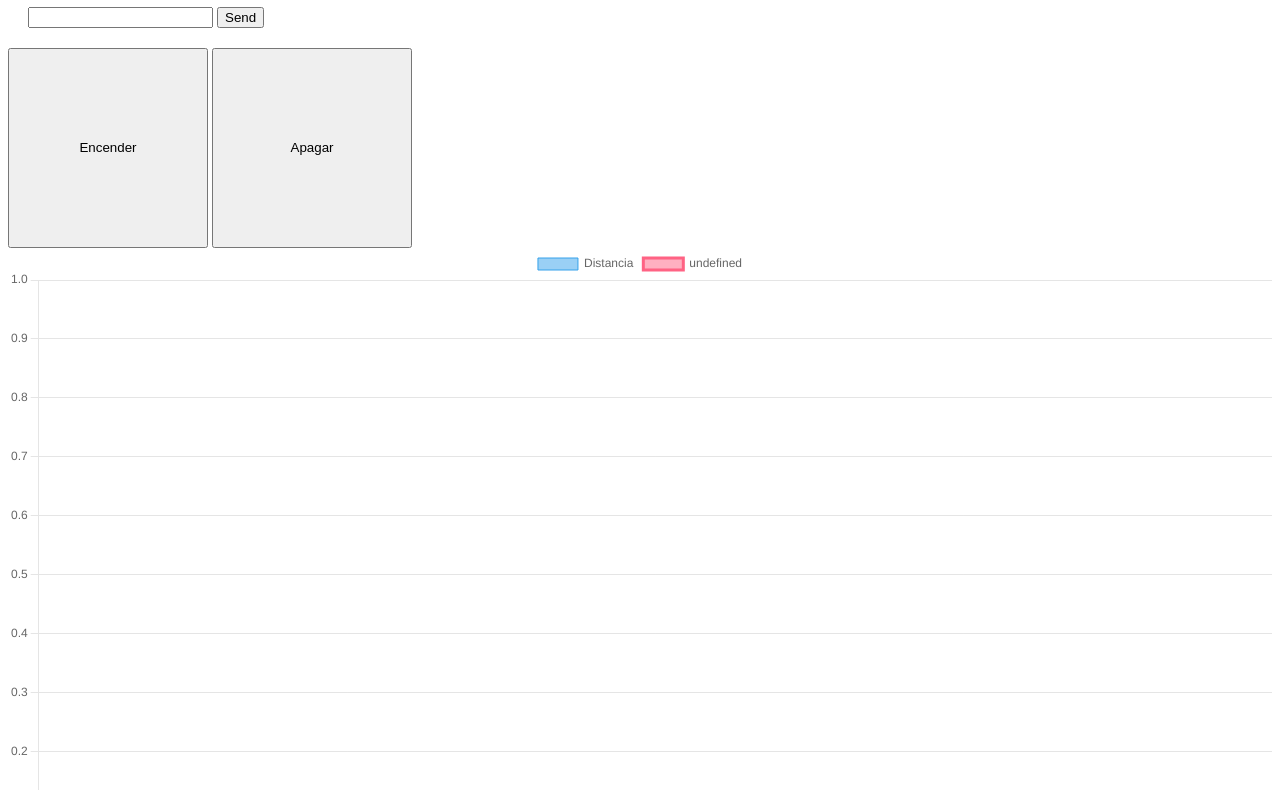
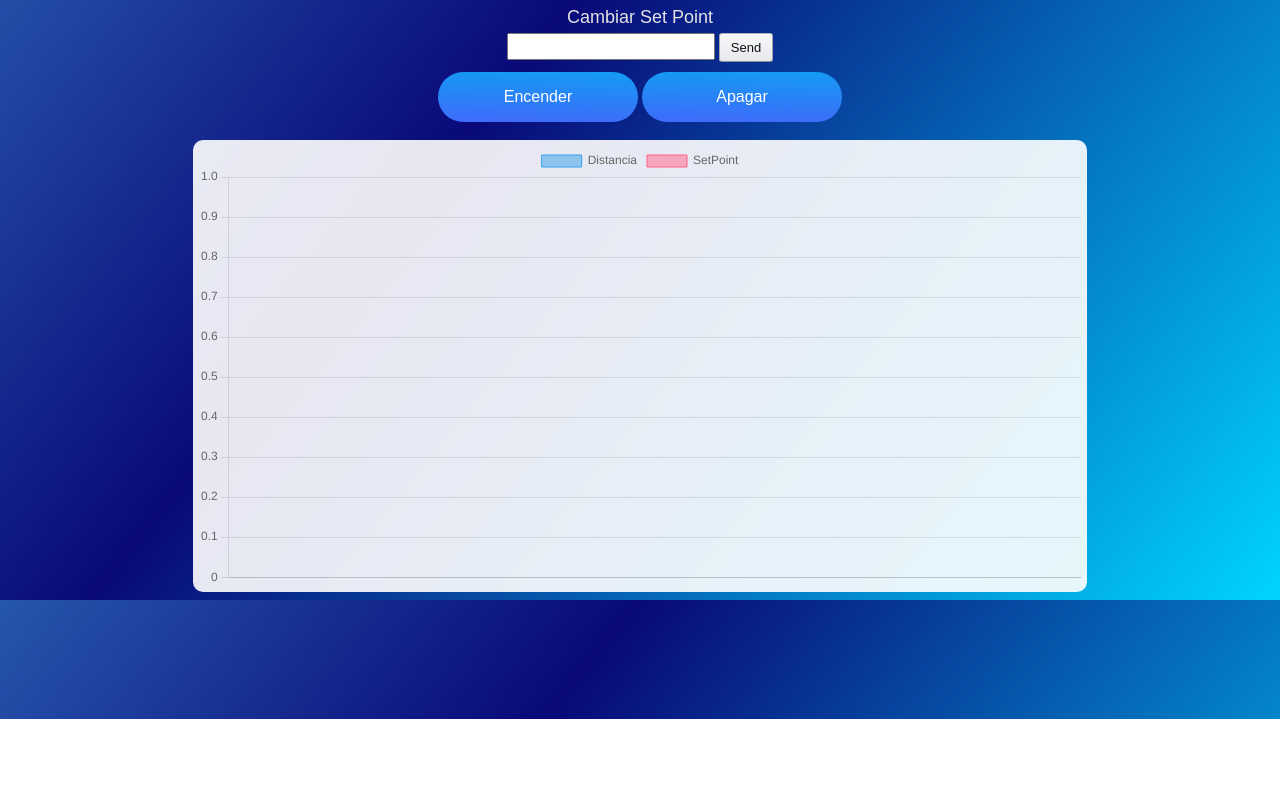
Before and after one commit to BryanWi/RetoPuerta_Website, a website: page src/public/test.html in a window 1280 px wide. Shown: the part 81-871 px from the top of the page. After the commit the page ends 800 px from the top, so only its background shows below. Drawn offline with nearby package versions, Linux system fonts and the light colour scheme; no server answers.

Commit message:
Se agregaron más estilos de css
Botones astetic
Fondo con degradado
Bordes redondeados
mejor font, color y tamaño de letras

```diff
--- a/src/index2.js
+++ b/src/index2.js
@@ -27,8 +27,6 @@ var io = require('socket.io')(server);
 io.on('connect', function (socket) {
 
     console.log('a user connected');
-
-
 
     socket.on('message', function (data) {
         console.log(typeof data);
@@ -65,6 +63,8 @@ io.on('connect', function (socket) {
         console.log('changeSP');
         console.log(data);
         io.emit('changeSP', data);
+
+        //io.emit('updateWeb',{sData: 45, output: 5, SP: 50}) //Test de gráfica
     });
     socket.on('cambioPID', function(data){
         console.log('CambioPID');
--- a/src/public/test.html
+++ b/src/public/test.html
@@ -10,39 +10,168 @@
     <title>SocketIO Tester</title>
     <style>
       #Forms{
-        display: inline-block;
+        display: flex;
+        width: 100%;
+        justify-content: center;
+        align-items: center;
+        flex-direction: column;
       }
       #ChartDiv{
         display: flex;
         align-items: center;
         margin: auto;
       }
+      #input_SP{
+        font-size: 18px;
+        width: 200px;
+      }
+      #ChartDiv{
+        background-color: rgba(255,255,255,0.9);
+        border-radius: 10px;
+        padding: 5px;
+        width: 70%;
+      }
+      #myChart{
+        height: 40px;
+      }
+      body{
+        background: rgb(93, 86, 224);
+        background: linear-gradient(129deg, rgba(38,86,173,1) 0%, rgba(9,9,121,1) 35%, rgba(0,212,255,1) 100%);
+
+      }
+      h1 {
+        font-family: Arial, Helvetica, sans-serif;
+        color: rgb(227, 227, 227);
+      }
+      .contenido {
+        font-family: Arial, Helvetica, sans-serif;
+        font-size: large;
+
+        color: rgb(227, 227, 227);
+      }
+      button {
+        border-radius: 5px;
+      }
+
+/* CSS */
+.button-14 {
+  background-image: linear-gradient(#f7f8fa ,#e7e9ec);
+  border-color: #adb1b8 #a2a6ac #8d9096;
+  border-style: solid;
+  border-width: 1px;
+  border-radius: 3px;
+  box-shadow: rgba(255,255,255,.6) 0 1px 0 inset;
+  box-sizing: border-box;
+  color: #0f1111;
+  cursor: pointer;
+  display: inline-block;
+  font-family: "Amazon Ember",Arial,sans-serif;
+  font-size: 14px;
+  height: 29px;
+  font-size: 13px;
+  outline: 0;
+  overflow: hidden;
+  padding: 0 11px;
+  text-align: center;
+  text-decoration: none;
+  text-overflow: ellipsis;
+  user-select: none;
+  -webkit-user-select: none;
+  touch-action: manipulation;
+  white-space: nowrap;
+}
+
+.button-14:active {
+  border-bottom-color: #a2a6ac;
+}
+
+.button-14:active:hover {
+  border-bottom-color: #a2a6ac;
+}
+
+.button-14:hover {
+  border-color: #a2a6ac #979aa1 #82858a;
+}
+
+.button-14:focus {
+  border-color: #e77600;
+  box-shadow: rgba(228, 121, 17, .5) 0 0 3px 2px;
+  outline: 0;
+}
+
+  /* CSS */
+  .button-21 {
+    align-items: center;
+    appearance: none;
+    background-color: #3EB2FD;
+    background-image: linear-gradient(1deg, #4F58FD, #149BF3 99%);
+    background-size: calc(100% + 20px) calc(100% + 20px);
+    border-radius: 100px;
+    border-width: 0;
+    box-shadow: none;
+    box-sizing: border-box;
+    color: #FFFFFF;
+    cursor: pointer;
+    display: inline-flex;
+    font-family: CircularStd,sans-serif;
+    font-size: 1rem;
+    height: auto;
+    justify-content: center;
+    line-height: 1.5;
+    padding: 6px 20px;
+    position: relative;
+    text-align: center;
+    text-decoration: none;
+    transition: background-color .2s,background-position .2s;
+    user-select: none;
+    -webkit-user-select: none;
+    touch-action: manipulation;
+    vertical-align: top;
+    white-space: nowrap;
+  }
+
+  .button-21:active,
+  .button-21:focus {
+    outline: none;
+  }
+
+  .button-21:hover {
+    background-position: -20px -20px;
+  }
+
+  .button-21:focus:not(:active) {
+    box-shadow: rgba(40, 170, 255, 0.25) 0 0 0 .125em;
+  }
     </style>
 </head>
 <body>
   <div id="Forms">
 
-    <h1>SocketIO Tester</h1>
+    <h1>Control de maquina</h1>
 
 
-    <div id="DatosActuales"> </div>
+    <div class="contenido" id="DatosActuales"> </div>
     <form id="form_PID" action="" style="display: none;">
       <input id="input_kp" autocomplete="off" />
       <input id="input_ki" autocomplete="off" />
       <input id="input_kd" autocomplete="off" />
       <button>Send</button>
     </form>
-    <form id="form_SP" action="" style="margin:20px;">
-      <h4></h4>
+
+    <div class="contenido" style="margin-bottom: -5px;"> Cambiar Set Point </div>
+    <form id="form_SP" action="" style="margin:10px;">
       <input type="number" id="input_SP" autocomplete="off" />
-      <button>Send</button>
+      <button class="button-14">Send</button>
     </form>
-    <form id="Encender" action="" style="display: inline-block;">
-      <button style="width: 200px; height : 200px;">Encender</button>
-    </form>
-    <form id="Apagar" action="" style="display: inline-block;">
-      <button style="width: 200px; height : 200px;">Apagar</button>
-  </form>
+
+    <div style="display: inline-block;">
+      <form id="Encender" action="" style="display: inline-block;">
+        <button class="button-21" style="width: 200px; height : 50px;">Encender</button>
+      </form>
+      <form id="Apagar" action="" style="display: inline-block;">
+        <button class="button-21" style="width: 200px; height : 50px;">Apagar</button>
+      </form>
+    </div>
   <br>
 
 </div>
@@ -74,11 +203,10 @@
           data: Sensor_vals,
           borderWidth: 1
         },{
-        datasets: [{
           label: 'SetPoint',
           data: SetPoint_vals,
           borderWidth: 1
-        }]}]
+        }]
       },
       options: {
         scales: {
@@ -166,7 +294,7 @@
       divDatos.innerHTML = JSON.stringify(data);
 
       console.log(myChart.data.datasets);
-
+      console.log(typeof data);
       myChart.data.labels.push(n+1);
       n = n+1
       myChart.data.datasets[0].data.push(data.sData);
```
